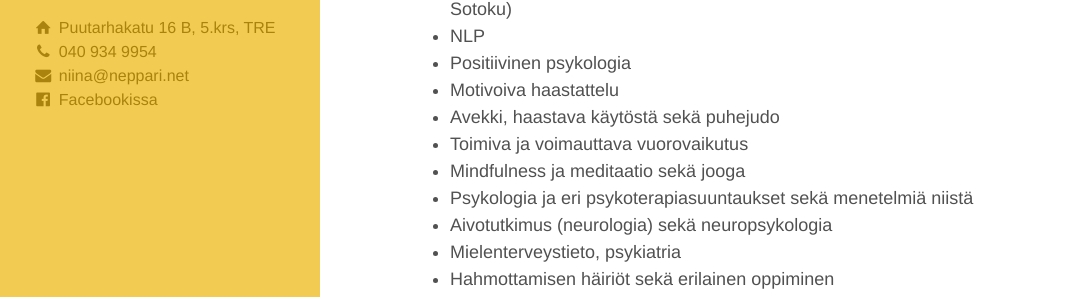
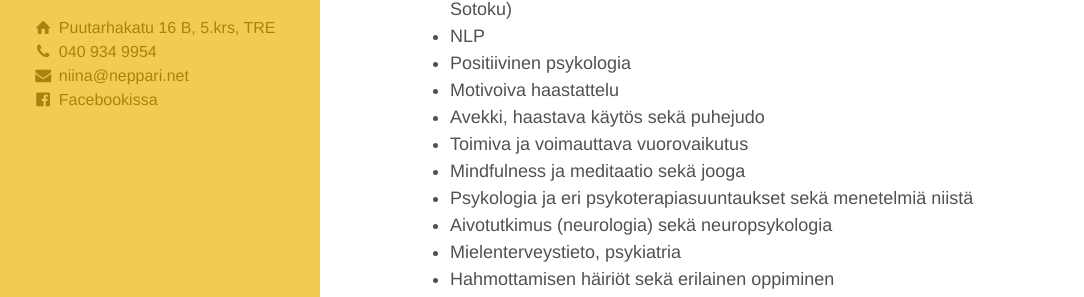
Before and after one commit to niinapiira/neppari.net, a Jekyll site: the page built from niina.md, in a window 1280 px wide and 900 px high, scrolled down 662 px. Shown: the part 153-450 px from the top of the window, without its empty margins (4-1088 px from the left). Built offline with Jekyll 4.4.1, drawn with Linux system fonts in a browser that asks for light colours.

Commit message:
Update niina.md

```diff
--- a/niina.md
+++ b/niina.md
@@ -24,7 +24,7 @@ Olen opiskellut myös mm. seuraavia aiheita:
 - NLP
 - Positiivinen psykologia
 - Motivoiva haastattelu
-- Avekki, haastava käytöstä sekä puhejudo
+- Avekki, haastava käytös sekä puhejudo
 - Toimiva ja voimauttava vuorovaikutus
 - Mindfulness ja meditaatio sekä jooga
 - Psykologia ja eri psykoterapiasuuntaukset sekä menetelmiä niistä
```
